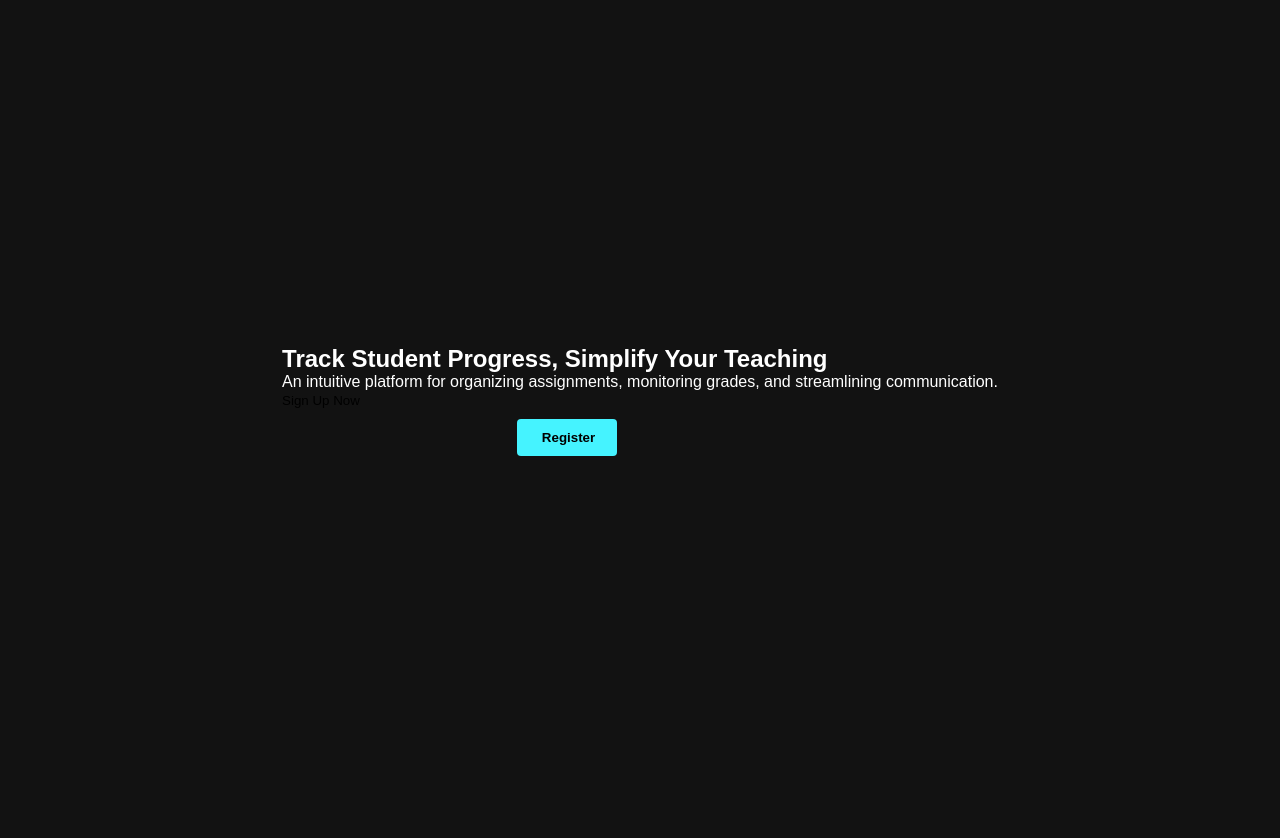
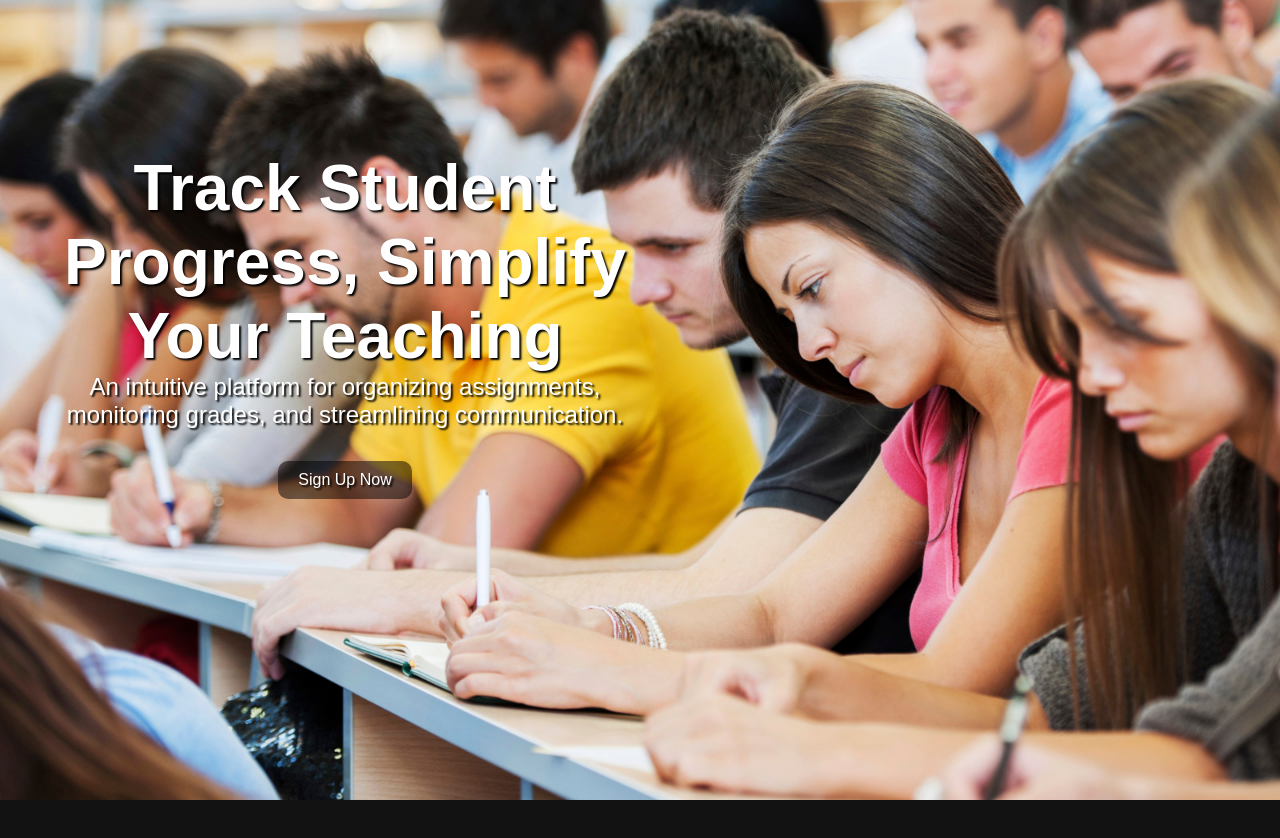
Before and after one commit to Dtatum0826/Student-tracker-UI, a React (Create React App) app: page /landing-page in a window 1280 px wide. Shown: the top 838 px of the page. Before the commit the page ends 800 px from the top, so only its background shows below. Built offline with nearby package versions, Linux system fonts and the light colour scheme.

Commit message:
Added CSS to landingpage

```diff
--- a/src/Components/LandingPage.jsx
+++ b/src/Components/LandingPage.jsx
@@ -1,17 +1,24 @@
 import React from 'react';
+import '../styles/LandingPage.css'
+
 
 const redirect = async event => {
   window.location.href = '/register';
 }
 const LandingPage = () => {
+
   return (
     <div>
       {/* Hero Section */}
-      <section className="hero">
-        <h1>Track Student Progress, Simplify Your Teaching</h1>
-        <p>An intuitive platform for organizing assignments, monitoring grades, and streamlining communication.</p>
-        <button className="btn-primary">Sign Up Now</button>
-      </section>
+
+<section className="hero">
+  <div className="hero-content">
+    <h1>Track Student Progress, Simplify Your Teaching</h1>
+    <p>An intuitive platform for organizing assignments, monitoring grades, and streamlining communication.</p>
+    <button className="register-button" onClick={redirect}>Sign Up Now</button>
+  </div>
+</section>
+
 
       {/* Features Section */}
       <section className="features">
@@ -27,7 +34,7 @@ const LandingPage = () => {
       <section className="call-to-action">
         {/* Repeat button */}
       </section>
-      <button className="register-button" type="submit" onClick={redirect}>Register</button>
+
     </div>
   );
 };
--- /dev/null
+++ b/src/styles/LandingPage.css
@@ -0,0 +1,92 @@
+section {
+  width: 100%;
+  padding: 20px;
+}
+
+.hero {
+  position: relative;
+  display: flex;
+  align-items: center;
+  justify-content: center;
+  width: 100%;
+  height: 100vh;
+  background-image: url('../assets/student-tracker-hero.jpg');
+  background-size: cover;
+  background-repeat: no-repeat;
+  text-shadow: 2px 2px 2px black;
+}
+
+.hero-content {
+  text-align: center;
+  z-index: 1;
+}
+
+.hero-content h1 {
+  font-size: 2.5rem;
+}
+
+.hero-content p {
+  font-size: 1.5rem;
+  margin-bottom: 2rem;
+}
+
+.hero-image img {
+  max-width: 100%;
+}
+
+.call-to-action {
+  text-align: center;
+}
+
+.register-button {
+  margin-top: 20px;
+  margin-bottom: 150px;
+  text-shadow: 2px 2px 2px black;
+  color: white;
+  background-color: rgba(0, 0, 0, 0.5);
+  border: none;
+  padding: 10px 20px;
+  font-size: 1rem;
+  cursor: pointer;
+  transition: background-color 0.3s ease, color 0.3s ease;
+  border-radius: 10px;
+  text-align: center;
+}
+
+.register-button:hover {
+  background-color: rgba(0, 0, 0, 0.7);
+}
+
+@media screen and (min-width: 768px) {
+  .hero {
+    flex-direction: row;
+    justify-content: space-between;
+    align-items: center;
+    text-align: left;
+  }
+
+  .hero-content {
+    max-width: 50%;
+  }
+
+  .hero-content h1 {
+    font-size: 4em;
+  }
+
+  .hero-image {
+    max-width: 50%;
+    margin-top: 0;
+    padding-left: 20px;
+  }
+
+  .register-button {
+    position: static;
+    margin-top: 0;
+  }
+}
+
+@media screen and (min-width: 1024px) {
+  section {
+    padding: 50px;
+  }
+}
```
Also changed, not shown: src/assets/student-tracker-hero.jpg (added).
